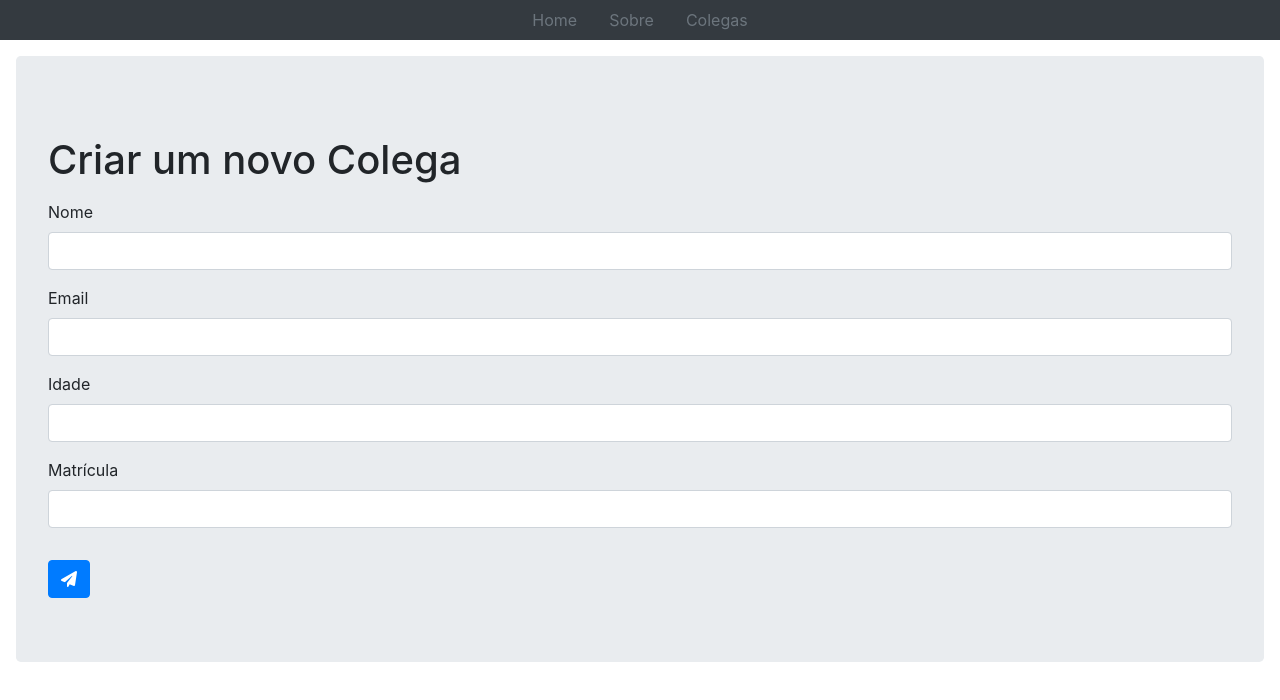
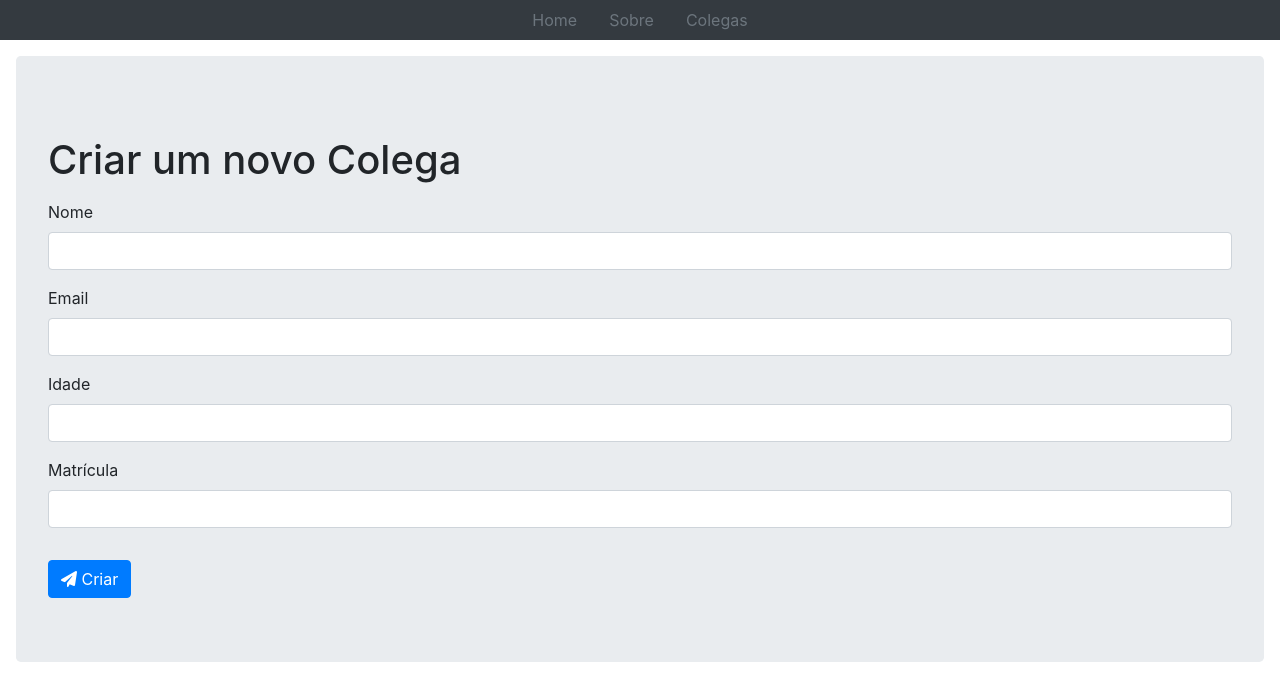
Before and after one commit to matheus-foscarinid/classmates_crud, a Vue app: page /classmates/create in a window 1280 px wide. Shown: the top 700 px of the page. Built offline with nearby package versions, Linux system fonts and the light colour scheme.

Commit message:
feat(Form): adicionando uso da label customizada

```diff
--- a/src/views/classmate/ClassmateCreate.vue
+++ b/src/views/classmate/ClassmateCreate.vue
@@ -2,7 +2,10 @@
   <div class="classmate-create">
     <div class="jumbotron m-3">
       <h1 class="my-3">Criar um novo Colega</h1>
-      <ClassmateForm @onFormSubmit="createClassmate"/>
+      <ClassmateForm
+        submit-label="Criar"
+        @onFormSubmit="createClassmate"
+      />
     </div>
   </div>
 </template>
--- a/src/views/classmate/ClassmateEdit.vue
+++ b/src/views/classmate/ClassmateEdit.vue
@@ -4,6 +4,7 @@
       <h1 class="my-3">Editar o Colega {{ classmate.name }}</h1>
       <ClassmateForm
         :initial-values="classmate"
+        submit-label="Editar"
         @onFormSubmit="editClassmate"
       />
     </div>
```
